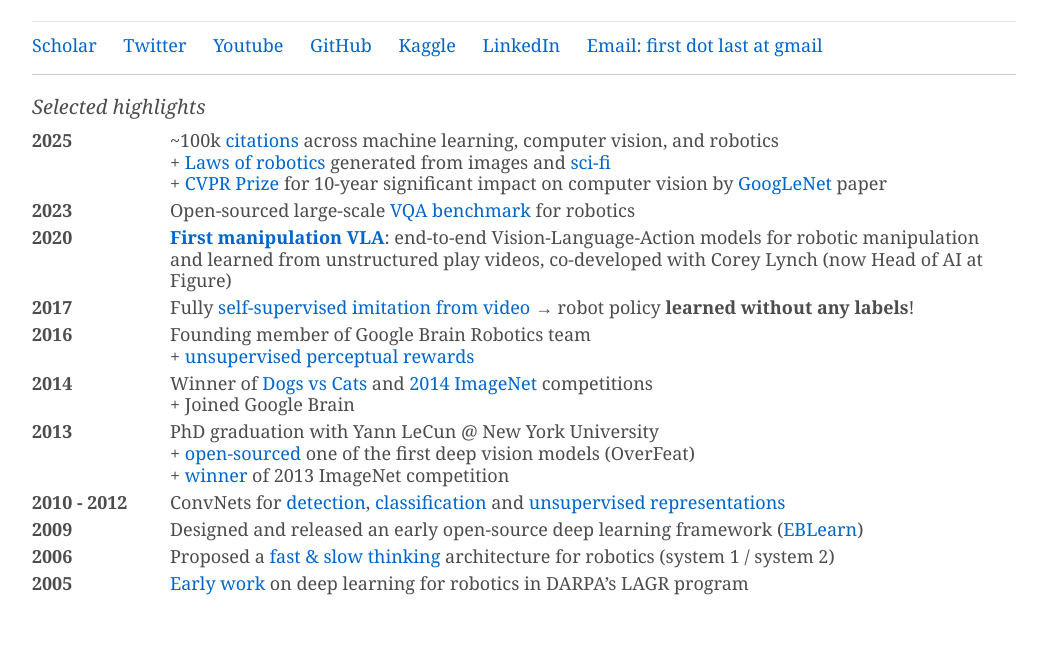
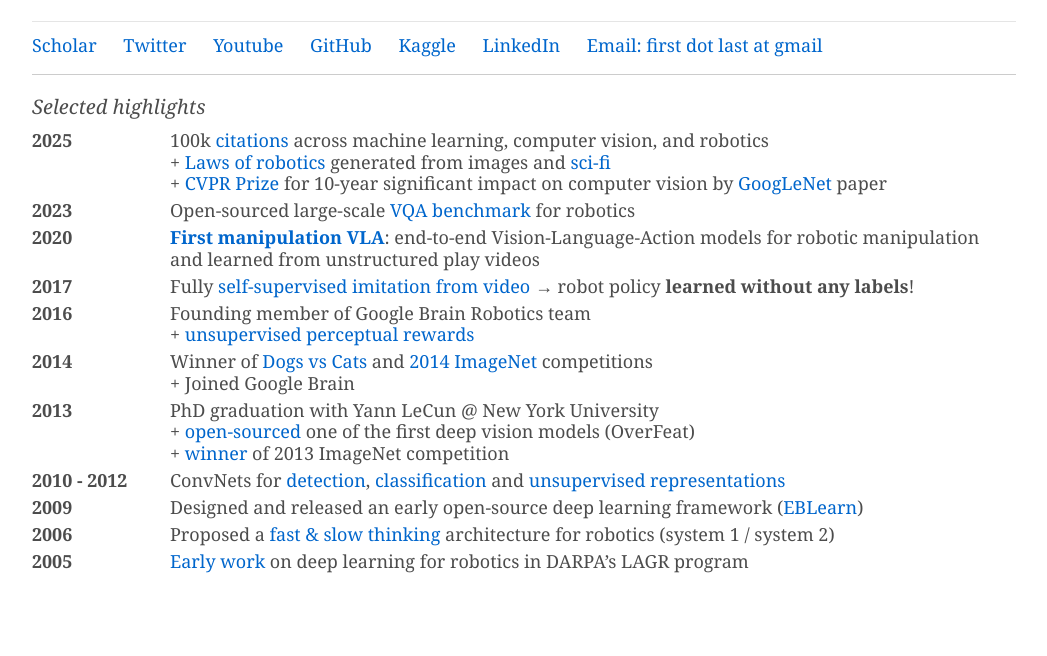
Before and after one commit to sermanet/sermanet.github.io, a website: page index.html in a window 1280 px wide. Shown: the part 144-800 px from the top of the page, without its empty margins (116-1163 px from the left). Drawn offline with nearby package versions, Linux system fonts and the light colour scheme; no server answers.

Commit message:
Update index.html

```diff
--- a/index.html
+++ b/index.html
@@ -57,7 +57,7 @@
 <table class="highlights-table">
   <tr>
     <td class="highlight-date"><strong>2025</strong></td>
-    <td class="highlight-content">~100k <a href="https://scholar.google.com/citations?user=0nPi5YYAAAAJ" target="_blank">citations</a> across machine learning, computer vision, and robotics<br>+ <a href="https://sermanet.github.io/#asimov" target="_blank">Laws of robotics</a> generated from images and <a href="https://sermanet.github.io/#scifi" target="_blank">sci-fi</a><br>+ <a href="https://www.linkedin.com/feed/update/urn:li:activity:7339333351452925952/">CVPR Prize</a> for 10-year significant impact on computer vision by <a href="https://arxiv.org/pdf/1409.4842" target="_blank">GoogLeNet</a> paper</td>
+    <td class="highlight-content">100k <a href="https://scholar.google.com/citations?user=0nPi5YYAAAAJ" target="_blank">citations</a> across machine learning, computer vision, and robotics<br>+ <a href="https://sermanet.github.io/#asimov" target="_blank">Laws of robotics</a> generated from images and <a href="https://sermanet.github.io/#scifi" target="_blank">sci-fi</a><br>+ <a href="https://www.linkedin.com/feed/update/urn:li:activity:7339333351452925952/">CVPR Prize</a> for 10-year significant impact on computer vision by <a href="https://arxiv.org/pdf/1409.4842" target="_blank">GoogLeNet</a> paper</td>
   </tr>
   <tr>
     <td class="highlight-date"><strong>2023</strong></td>
@@ -65,7 +65,7 @@
   </tr>
   <tr>
     <td class="highlight-date"><strong>2020</strong></td>
-    <td class="highlight-content"><a href="https://sermanet.github.io/#language-play" target="_blank"><strong>First manipulation VLA</strong></a>: end-to-end Vision-Language-Action models for robotic manipulation and learned from unstructured play videos, co-developed with Corey Lynch (now Head of AI at Figure)</td>
+    <td class="highlight-content"><a href="https://sermanet.github.io/#language-play" target="_blank"><strong>First manipulation VLA</strong></a>: end-to-end Vision-Language-Action models for robotic manipulation and learned from unstructured play videos</td>
   </tr>
   <tr>
     <td class="highlight-date"><strong>2017</strong></td>
```
